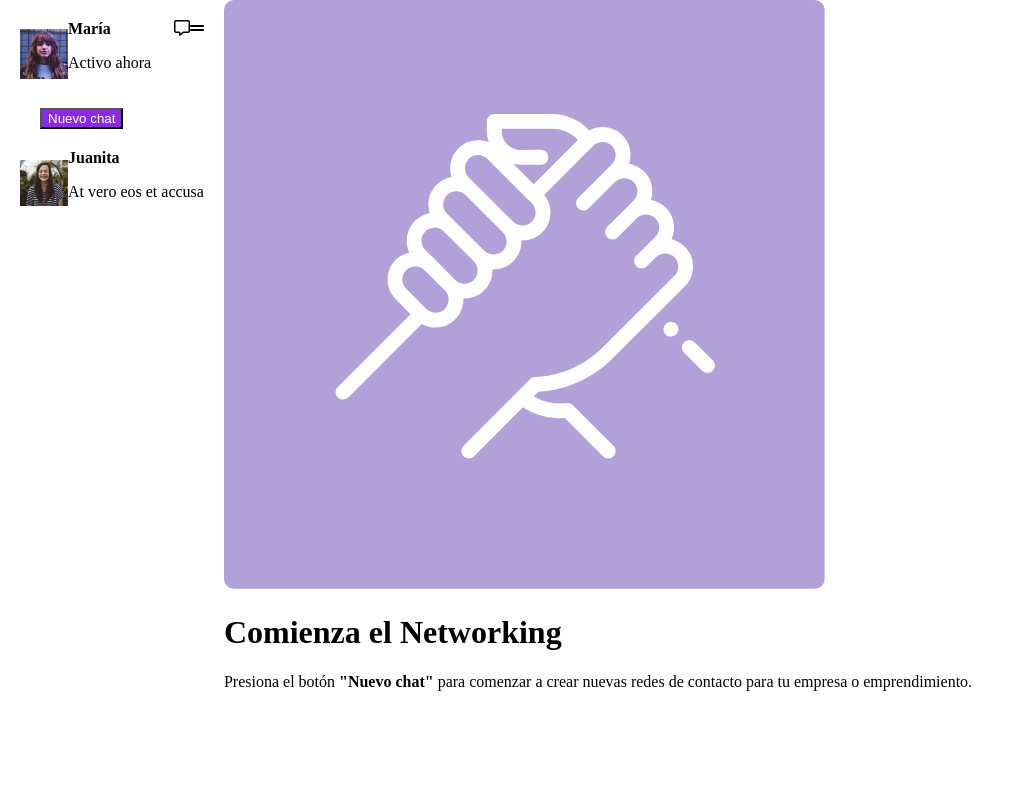
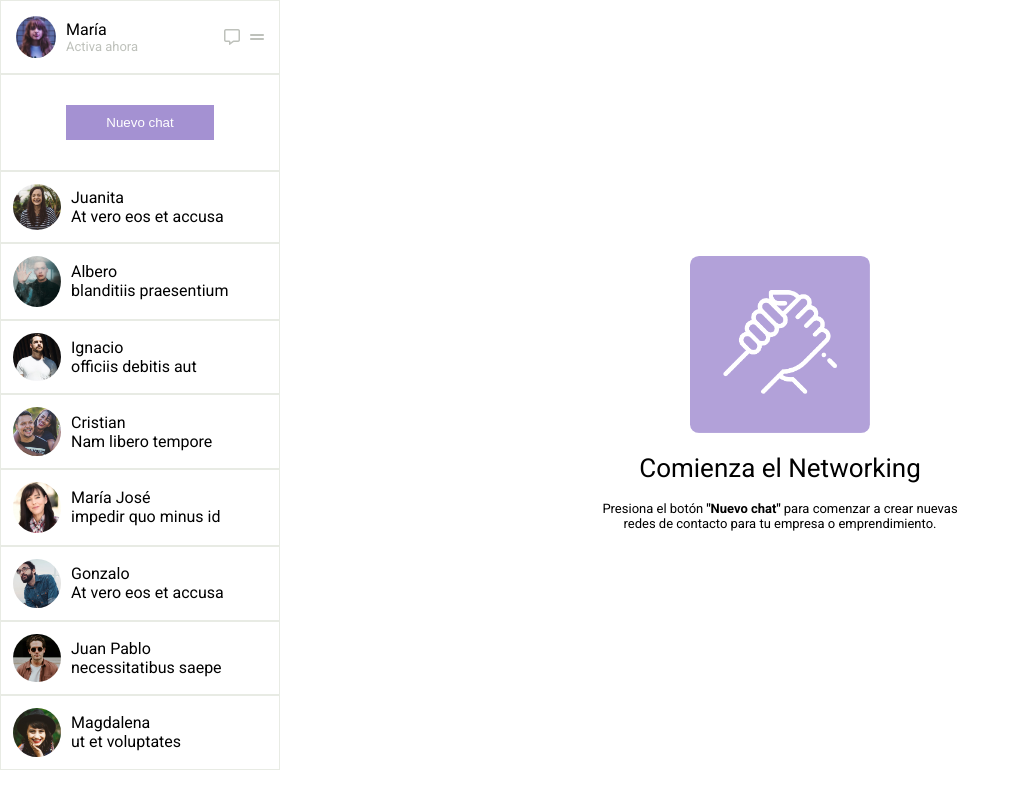
Before and after one commit to jecastellon/ContactMeSPA, a plain HTML site: page index.html in a window 1280 px wide. Shown: the whole page, without its empty margins (0-1031 px from the left). Drawn offline with Linux system fonts and the light colour scheme.

Commit message:
Termino del desafío

```diff
--- a/assets/css/style.css
+++ b/assets/css/style.css
@@ -1,36 +1,77 @@
 body{
     margin: 0;
     padding: 0;
+    font-family: "Roboto";
 }
 .estructura{
     display: flex;
 }
 .navbar{
-    padding: 20px;
-    /*height: 100vh;*/
-}
-.navbar img{
-    max-width: 3em;
+    min-width: 200px;
+    width: 280px;
 }
 .usertab{
+    padding: 15px;
+    border: 1px solid #E8EBE4;
     display: flex;
     justify-content: space-between;
 }
+.usertab img{
+    width: 2.5em;
+    border-radius: 50%;
+}
 .userinfo{
+    gap: 10px;
     display: flex;
     align-items: center;
 }
 .usermenu{
     display: flex;
+    align-items: center;
+    gap: 10px;
+}
+.usermenu i{
+    color: #BEC1BB
 }
 .newchatbtn{
-    padding: 20px;
+    padding: 30px;
+    border: 1px solid #E8EBE4;
+    display: flex;
+    justify-content: center;
+    align-items: center;
+}
+.newchatbtn button{
+    padding: 10px 40px;
+    background-color: #A491D2;
+    color: white;
+    border: none;
+}
+button:hover {
+    background-color: #CDC3E6
 }
 .contact{
+    padding: 12px;
+    gap: 10px;
+    border: 1px solid #E8EBE4;
     display: flex;
     align-items: center;
 }
+.contact img{
+    width: 3em;
+    border-radius: 50%;
+}
 .start{
+    display: flex;
     justify-content: center;
     align-items: center;
+    height: 100vh;
+    font-weight: light;
+    text-align: center;
+    margin: auto;
 }
+.start img{
+    border-radius: 5%;
+}
+.bienvenue{
+    font-size: small;
+}
--- a/index.html
+++ b/index.html
@@ -5,6 +5,9 @@
     <meta name="viewport" content="width=device-width, initial-scale=1.0">
     <title>Contact Me SPA</title>
     <script src="https://kit.fontawesome.com/e1e92c3c85.js" crossorigin="anonymous"></script>
+    <link rel="preconnect" href="https://fonts.googleapis.com">
+    <link rel="preconnect" href="https://fonts.gstatic.com" crossorigin>
+    <link href="https://fonts.googleapis.com/css2?family=Roboto:ital,wght@0,100..900;1,100..900&display=swap" rel="stylesheet">
     <link rel="stylesheet" href="./assets/css/style.css">
 </head>
 <body>
@@ -14,8 +17,10 @@
                 <div class="userinfo">
                     <img src="./assets/imgs/maria.jpg" alt="Imagen del usuario">
                     <div>
-                        <b>María</b>
-                        <p>Activo ahora</p>
+                        María<br>
+                        <div style="color: #BEC1BB; font-size: small;">
+                            Activa ahora
+                        </div>
                     </div>
                 </div>
                 <div class="usermenu">
@@ -24,20 +29,71 @@
                 </div>
             </section>
             <div class="newchatbtn">
-                <button style="background-color: blueviolet; color: white;">Nuevo chat</button>
+                <button>Nuevo chat</button>
             </div>
             <div class="contact">
                 <img src="./assets/imgs/juanita.jpg" alt="Imagen del contacto">
                 <div>
-                <b>Juanita</b>
-                <p>At vero eos et accusa</p>
+                Juanita<br>
+                At vero eos et accusa
+                </div>
+            </div>
+            <div class="contact">
+                <img src="./assets/imgs/alberto.jpg" alt="Imagen del contacto">
+                <div>
+                Albero<br>
+                blanditiis praesentium
+                </div>
+            </div>
+            <div class="contact">
+                <img src="./assets/imgs/ignacio.jpg" alt="Imagen del contacto">
+                <div>
+                Ignacio<br>
+                officiis debitis aut
+                </div>
+            </div>
+            <div class="contact">
+                <img src="./assets/imgs/cristian.jpg" alt="Imagen del contacto">
+                <div>
+                Cristian<br>
+                Nam libero tempore
+                </div>
+            </div>
+            <div class="contact">
+                <img src="./assets/imgs/mariajose.jpg" alt="Imagen del contacto">
+                <div>
+                María José<br>
+                impedir quo minus id
+                </div>
+            </div>
+            <div class="contact">
+                <img src="./assets/imgs/gonzalo.jpg" alt="Imagen del contacto">
+                <div>
+                Gonzalo<br>
+                At vero eos et accusa
+                </div>
+            </div>
+            <div class="contact">
+                <img src="./assets/imgs/juanpablo.jpg" alt="Imagen del contacto">
+                <div>
+                Juan Pablo<br>
+                necessitatibus saepe
+                </div>
+            </div>
+            <div class="contact">
+                <img src="./assets/imgs/magdalena.jpg" alt="Imagen del contacto">
+                <div>
+                Magdalena<br>
+                ut et voluptates
                 </div>
             </div>
         </nav>
         <content class="start">
-            <img src="./assets/imgs/hand.png" alt="Imagen de manos entrelazadas">
-            <h1>Comienza el Networking</h1>
-            <p>Presiona el botón <b>"Nuevo chat"</b> para comenzar a crear nuevas redes de contacto para tu empresa o emprendimiento.</p>
+            <div class="bienvenue">
+            <img style="width: 30%;" src="./assets/imgs/hand.png" alt="Imagen de manos entrelazadas">
+            <h1 style="font-weight: 400;">Comienza el Networking</h1>
+            <p>Presiona el botón <b>"Nuevo chat"</b> para comenzar a crear nuevas <br> redes de contacto para tu empresa o emprendimiento.</p>
+            </div>
         </content>
     </main>
 </body>
```
Also changed, not shown: assets/imgs/alberto.jpg (renamed from assets/imgs/Screen Shot 2018-11-28 at 15.32.16.jpg), assets/imgs/cristian.jpg (renamed from assets/imgs/Screen Shot 2018-11-28 at 15.28.30.jpg), assets/imgs/gonzalo.jpg (renamed from assets/imgs/Screen Shot 2018-11-28 at 15.31.09.jpg), assets/imgs/ignacio.jpg (renamed from assets/imgs/Screen Shot 2018-11-28 at 15.30.34.jpg), assets/imgs/juanpablo.jpg (renamed from assets/imgs/Screen Shot 2018-11-28 at 15.30.54.jpg), assets/imgs/magdalena.jpg (renamed from assets/imgs/Screen Shot 2018-11-28 at 15.28.04.jpg), assets/imgs/mariajose.jpg (renamed from assets/imgs/Screen Shot 2018-11-28 at 15.32.44.jpg), 2 other files.
